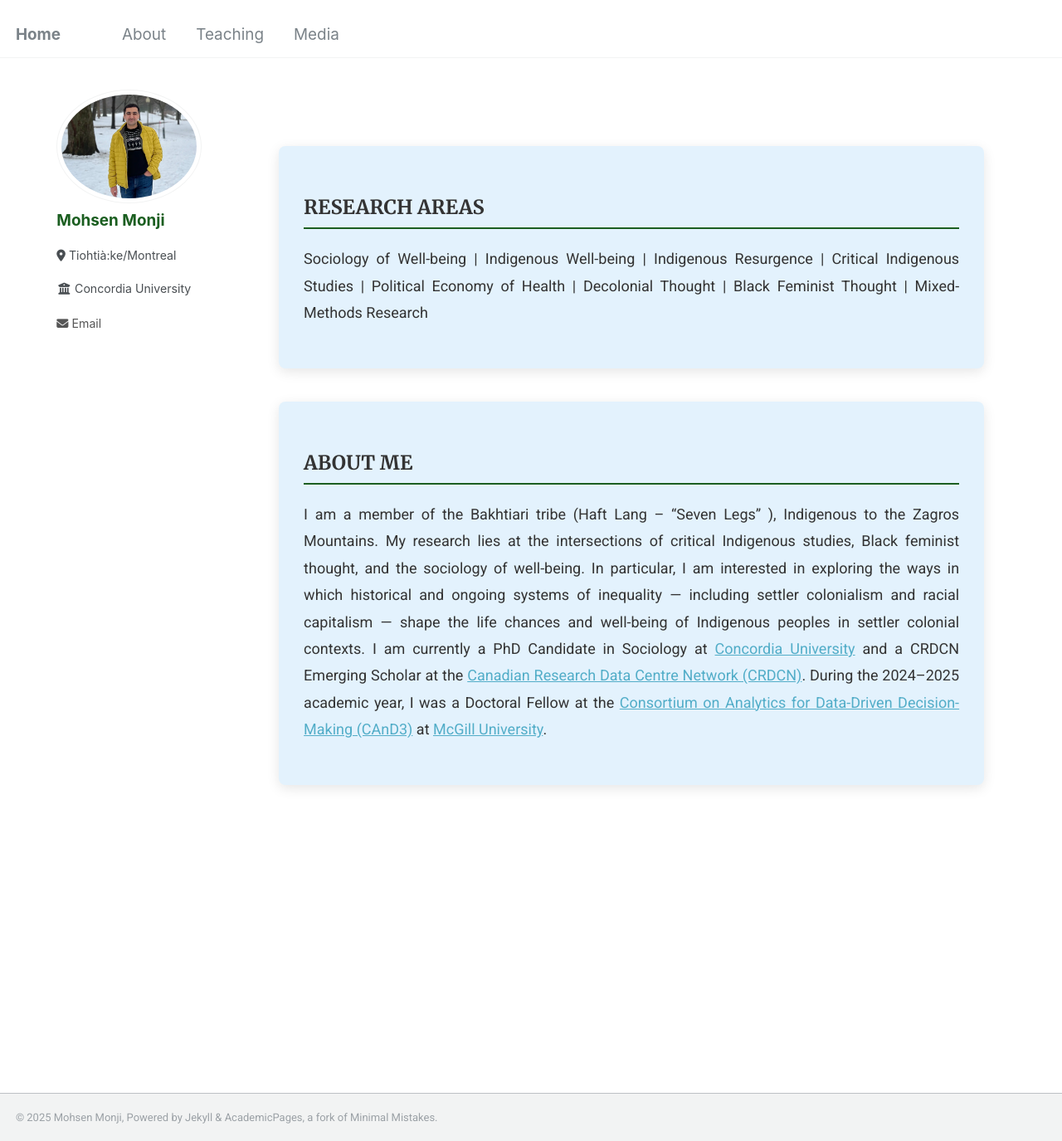
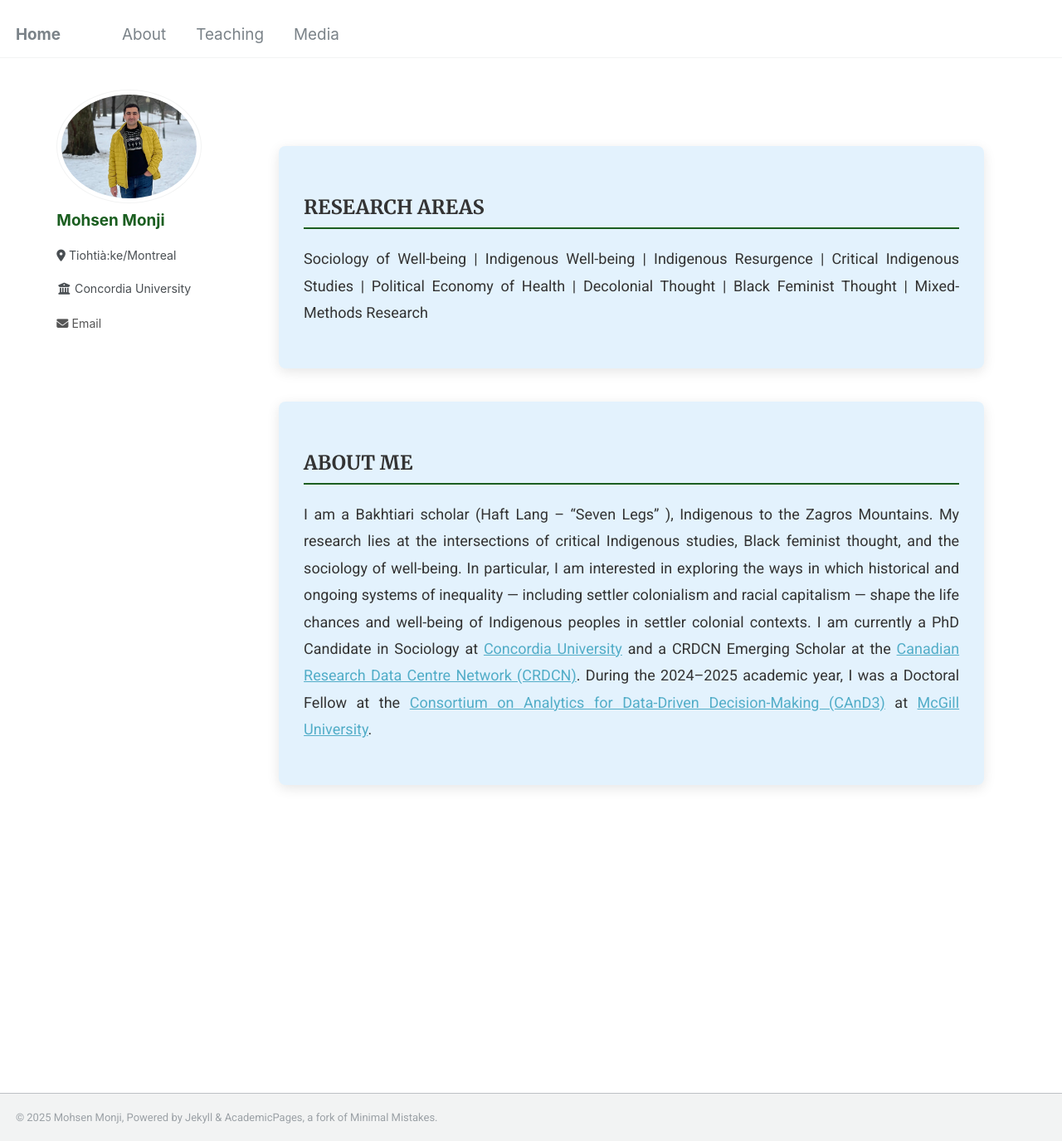
Before and after one commit to Mohsnmonji/mohsnmonji.github.io, a Jekyll site: the page built from about-me.md, in a window 1280 px wide and 1375 px high. Shown: the whole window at 83% size. Built offline with Jekyll 4.4.1, drawn with Linux system fonts in a browser that asks for light colours.

Commit message:
Update about-me.md

```diff
--- a/about-me.md
+++ b/about-me.md
@@ -62,7 +62,7 @@ author_profile: true
 <div class="about-card">
   <h2>ABOUT ME</h2>
   <p style="font-size:18px; color:#333; text-align:justify; line-height:1.8; margin:20px 0;">
-    I am a member of the Bakhtiari tribe (Haft Lang – “Seven Legs” ), Indigenous to the Zagros Mountains. My research lies at the intersections of critical Indigenous studies, Black feminist thought, and the sociology of well-being. In particular, I am interested in exploring the ways in which historical and ongoing systems of inequality — including settler colonialism and racial capitalism — shape the life chances and well-being of Indigenous peoples in settler colonial contexts. I am currently a PhD Candidate in Sociology at
+    I am a Bakhtiari scholar (Haft Lang – “Seven Legs” ), Indigenous to the Zagros Mountains. My research lies at the intersections of critical Indigenous studies, Black feminist thought, and the sociology of well-being. In particular, I am interested in exploring the ways in which historical and ongoing systems of inequality — including settler colonialism and racial capitalism — shape the life chances and well-being of Indigenous peoples in settler colonial contexts. I am currently a PhD Candidate in Sociology at
     <a href="https://www.concordia.ca/" target="_blank">Concordia University</a> and
     a CRDCN Emerging Scholar at the
     <a href="https://crdcn.ca" target="_blank">Canadian Research Data Centre Network (CRDCN)</a>.
```
